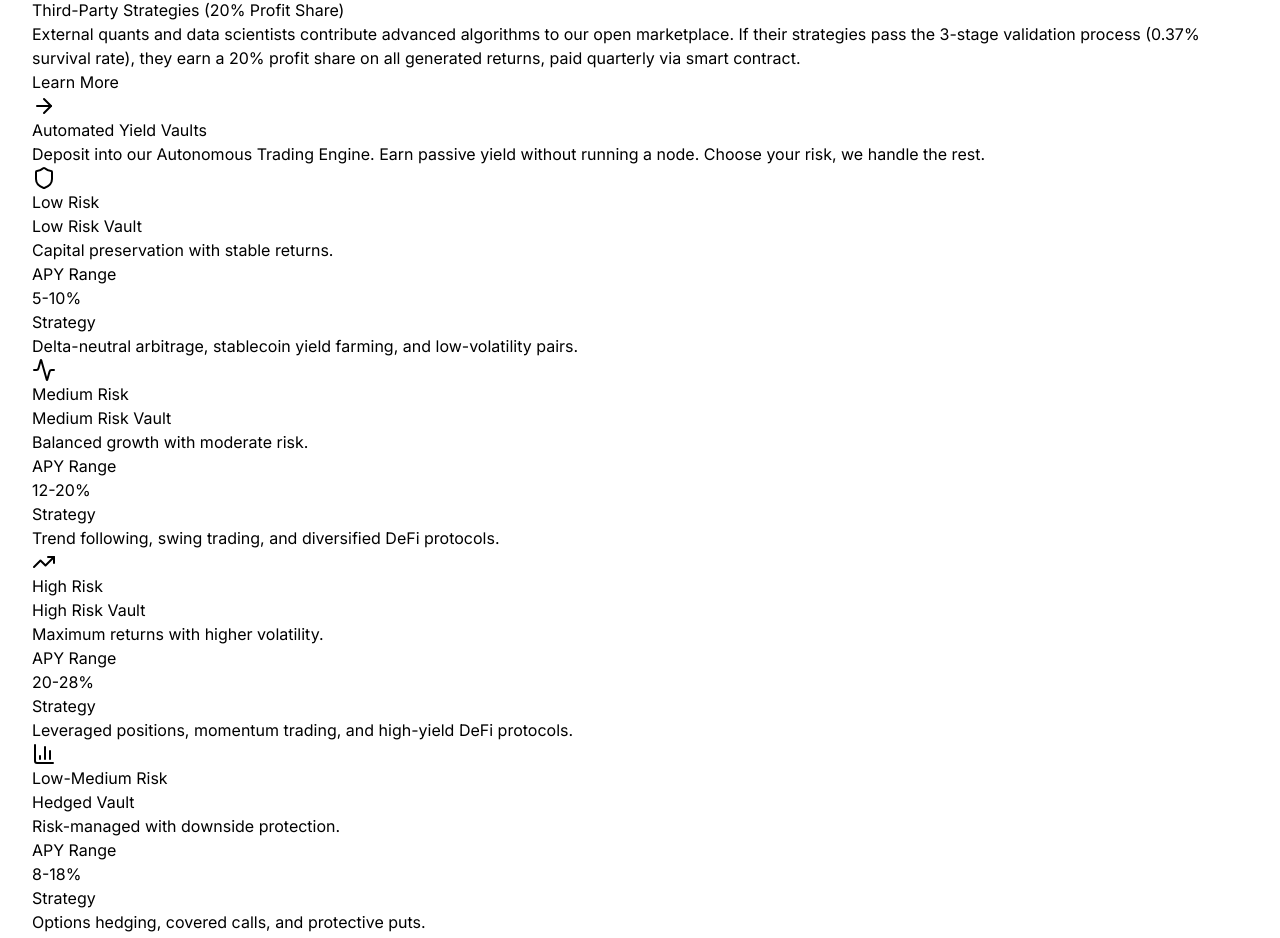
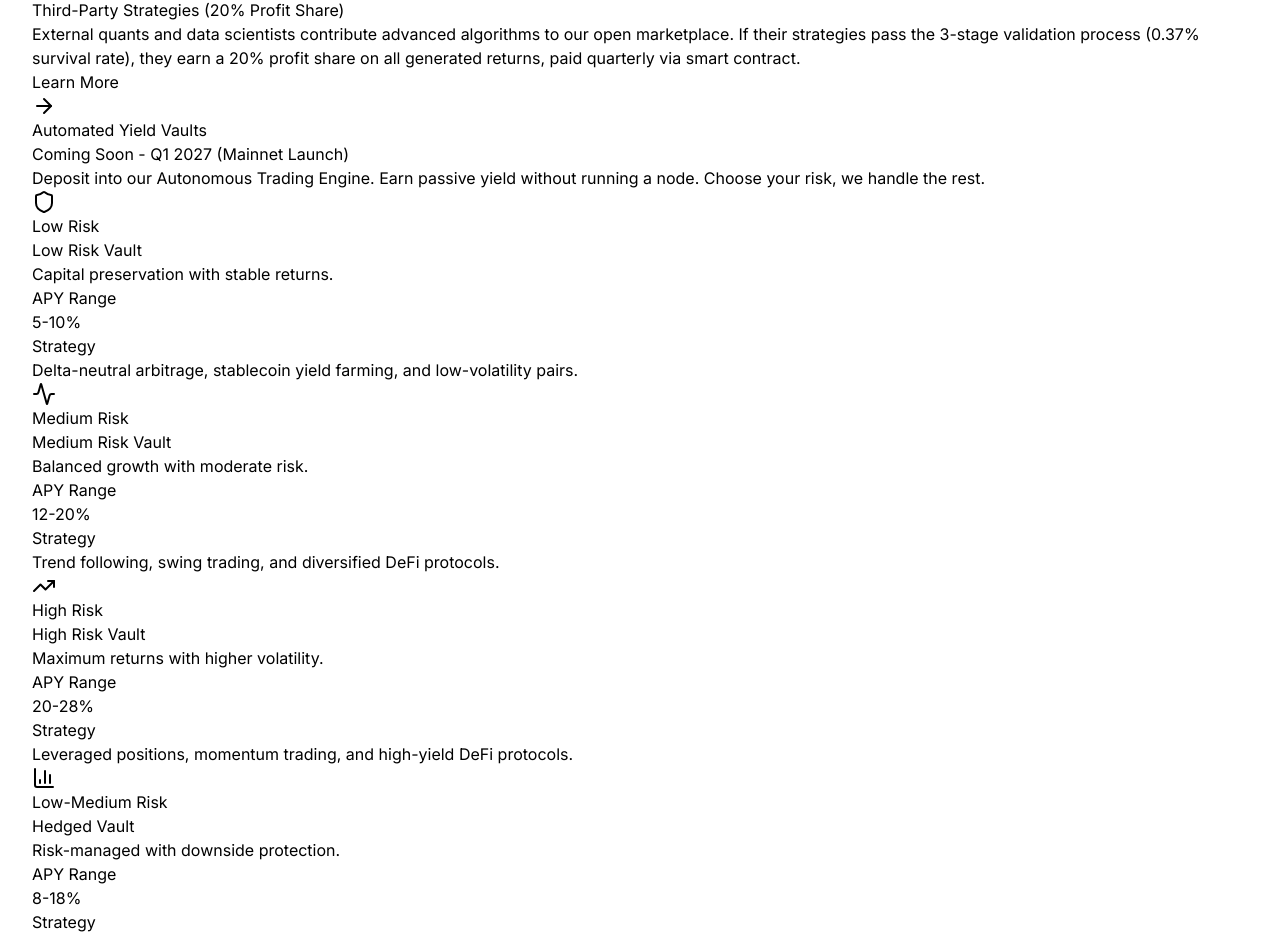
Before and after one commit to Noderrxyz/noderr-landing, a React (Vite) app in the folder client/: page / in a window 1280 px wide. Shown: the part 2956-3894 px from the top of the page. Built offline with nearby package versions, Linux system fonts and the light colour scheme.

Commit message:
feat(vaults): add 'Coming Soon - Q1 2027' disclaimer
- Add prominent badge above vault section indicating Q1 2027 mainnet launch
- Maintains marketing appeal while being honest about implementation timeline
- Aligns landing page with actual protocol roadmap

```diff
--- a/client/src/components/sections/YieldVaults.tsx
+++ b/client/src/components/sections/YieldVaults.tsx
@@ -112,6 +112,9 @@ export function YieldVaults() {
           <h2 className="text-4xl sm:text-5xl font-bold mb-6">
             Automated Yield Vaults
           </h2>
+          <div className="inline-block px-4 py-2 mb-4 rounded-full bg-primary/10 border border-primary/20">
+            <span className="text-sm font-semibold text-primary">Coming Soon - Q1 2027 (Mainnet Launch)</span>
+          </div>
           <p className="text-xl text-muted-foreground max-w-3xl mx-auto">
             Deposit into our Autonomous Trading Engine. Earn passive yield without running a node. Choose your risk, we handle the rest.
           </p>
```
